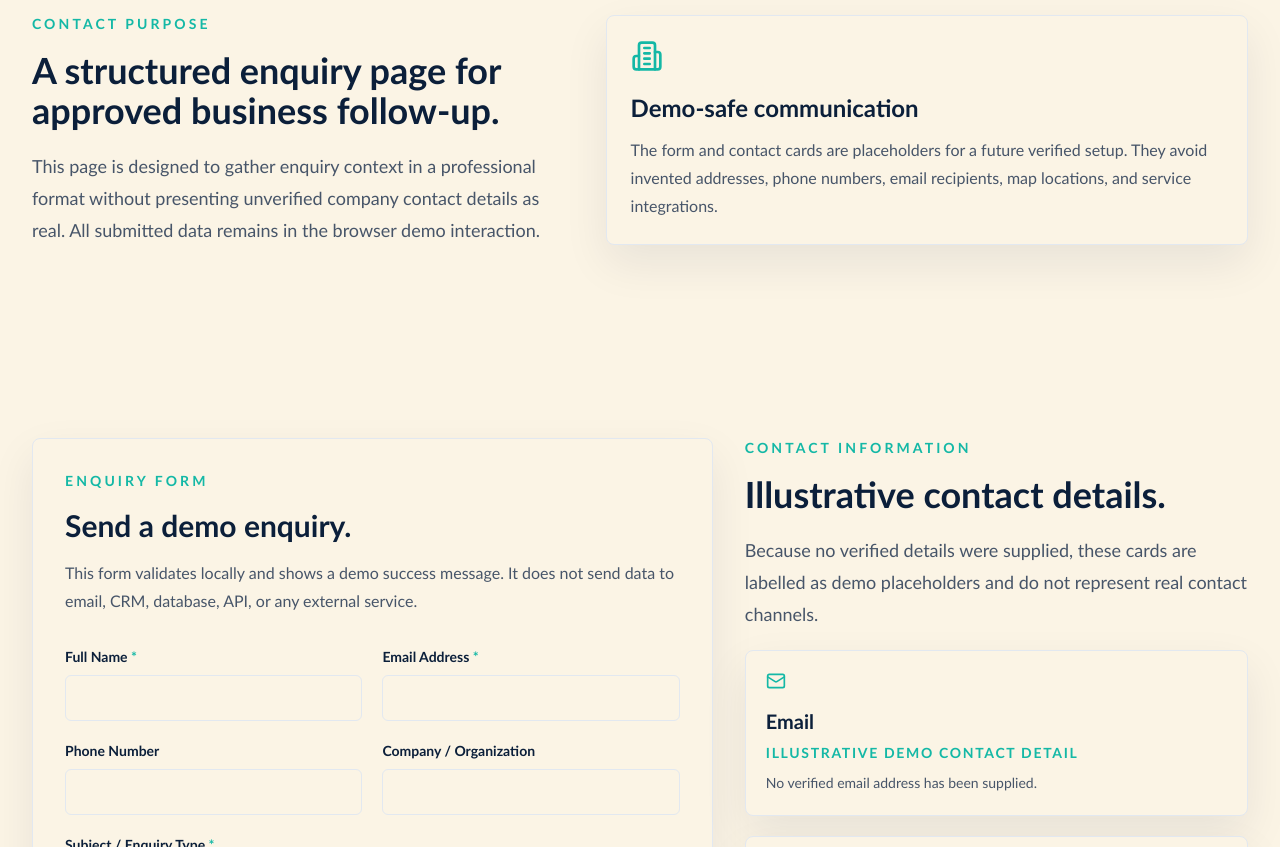
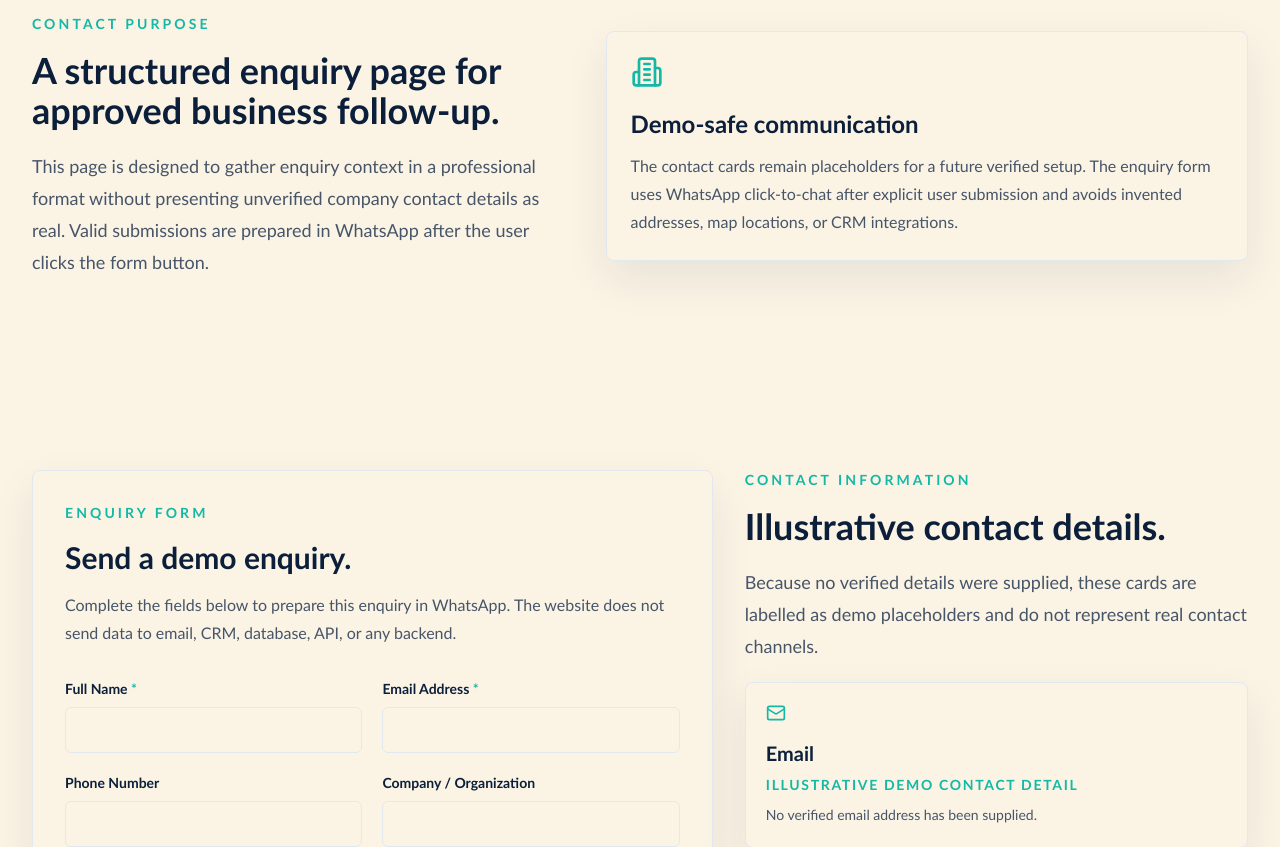
Before and after one commit to giridhar9696/DC_ImportExport, a Next.js app: page /contact-us in a window 1280 px wide. Shown: the part 700-1547 px from the top of the page. Built offline with nearby package versions, Linux system fonts and the light colour scheme; no server answers.

Commit message:
Connect enquiry form to WhatsApp

```diff
--- a/src/app/(site)/contact-us/contact-form.tsx
+++ b/src/app/(site)/contact-us/contact-form.tsx
@@ -1,9 +1,10 @@
 "use client";
 
-import { FormEvent, useState } from "react";
+import { FormEvent, useRef, useState } from "react";
 import { Send } from "lucide-react";
+import { buildWhatsAppEnquiryUrl } from "@/lib/whatsapp";
 
-type FormState = {
+export type FormState = {
   fullName: string;
   email: string;
   phone: string;
@@ -33,12 +34,14 @@ const enquiryTypes = [
 export function ContactForm() {
   const [form, setForm] = useState<FormState>(initialState);
   const [errors, setErrors] = useState<Partial<Record<keyof FormState, string>>>({});
-  const [submitted, setSubmitted] = useState(false);
+  const [prepared, setPrepared] = useState(false);
+  const openingRef = useRef(false);
 
   function updateField(field: keyof FormState, value: string) {
     setForm((current) => ({ ...current, [field]: value }));
     setErrors((current) => ({ ...current, [field]: undefined }));
-    setSubmitted(false);
+    setPrepared(false);
+    openingRef.current = false;
   }
 
   function validate() {
@@ -71,8 +74,17 @@ export function ContactForm() {
     setErrors(nextErrors);
 
     if (Object.keys(nextErrors).length === 0) {
-      setSubmitted(true);
-      setForm(initialState);
+      if (openingRef.current) return;
+      openingRef.current = true;
+      const whatsappUrl = buildWhatsAppEnquiryUrl(form);
+      const whatsappWindow = window.open(whatsappUrl, "_blank", "noopener,noreferrer");
+
+      if (!whatsappWindow) {
+        window.location.assign(whatsappUrl);
+        return;
+      }
+
+      setPrepared(true);
     }
   }
 
@@ -95,17 +107,17 @@ export function ContactForm() {
           Send a demo enquiry.
         </h2>
         <p className="mt-4 leading-7 text-slate-600">
-          This form validates locally and shows a demo success message. It does
-          not send data to email, CRM, database, API, or any external service.
+          Complete the fields below to prepare this enquiry in WhatsApp. The
+          website does not send data to email, CRM, database, API, or any backend.
         </p>
       </div>
 
-      {submitted ? (
+      {prepared ? (
         <div
           role="status"
           className="mt-6 rounded-md border border-teal-200 bg-teal-50 px-4 py-3 text-sm font-semibold text-brand-navy"
         >
-          Demo enquiry submitted. No information was transmitted externally.
+          Your enquiry has been prepared in WhatsApp. Review it there before sending.
         </div>
       ) : null}
 
--- a/src/app/(site)/contact-us/page.tsx
+++ b/src/app/(site)/contact-us/page.tsx
@@ -119,7 +119,8 @@ export default function ContactUsPage() {
             <p className="body-copy mt-5">
               This page is designed to gather enquiry context in a professional
               format without presenting unverified company contact details as
-              real. All submitted data remains in the browser demo interaction.
+              real. Valid submissions are prepared in WhatsApp after the user
+              clicks the form button.
             </p>
           </div>
           <div className="rounded-lg border border-slate-200 bg-brand-background p-6 shadow-soft">
@@ -128,9 +129,10 @@ export default function ContactUsPage() {
               Demo-safe communication
             </h3>
             <p className="mt-3 leading-7 text-slate-600">
-              The form and contact cards are placeholders for a future verified
-              setup. They avoid invented addresses, phone numbers, email
-              recipients, map locations, and service integrations.
+              The contact cards remain placeholders for a future verified setup.
+              The enquiry form uses WhatsApp click-to-chat after explicit user
+              submission and avoids invented addresses, map locations, or CRM
+              integrations.
             </p>
           </div>
         </div>
--- /dev/null
+++ b/src/lib/whatsapp.ts
@@ -0,0 +1,30 @@
+export const WHATSAPP_NUMBER = "919014973467";
+
+export type WhatsAppEnquiryData = {
+  fullName: string;
+  email: string;
+  phone: string;
+  company: string;
+  subject: string;
+  message: string;
+};
+
+export function buildWhatsAppEnquiryUrl(data: WhatsAppEnquiryData) {
+  const lines = [
+    "Hello, I would like to make an enquiry.",
+    "",
+    "*Enquiry Details*",
+    `Full Name: ${data.fullName.trim()}`,
+    `Email Address: ${data.email.trim()}`,
+    data.phone.trim() ? `Phone Number: ${data.phone.trim()}` : null,
+    data.company.trim() ? `Company / Organization: ${data.company.trim()}` : null,
+    `Enquiry Type: ${data.subject.trim()}`,
+    "",
+    "Message:",
+    data.message.trim(),
+    "",
+    "Sent from the company website."
+  ].filter((line): line is string => line !== null);
+
+  return `https://wa.me/${WHATSAPP_NUMBER}?text=${encodeURIComponent(lines.join("\n"))}`;
+}
```
